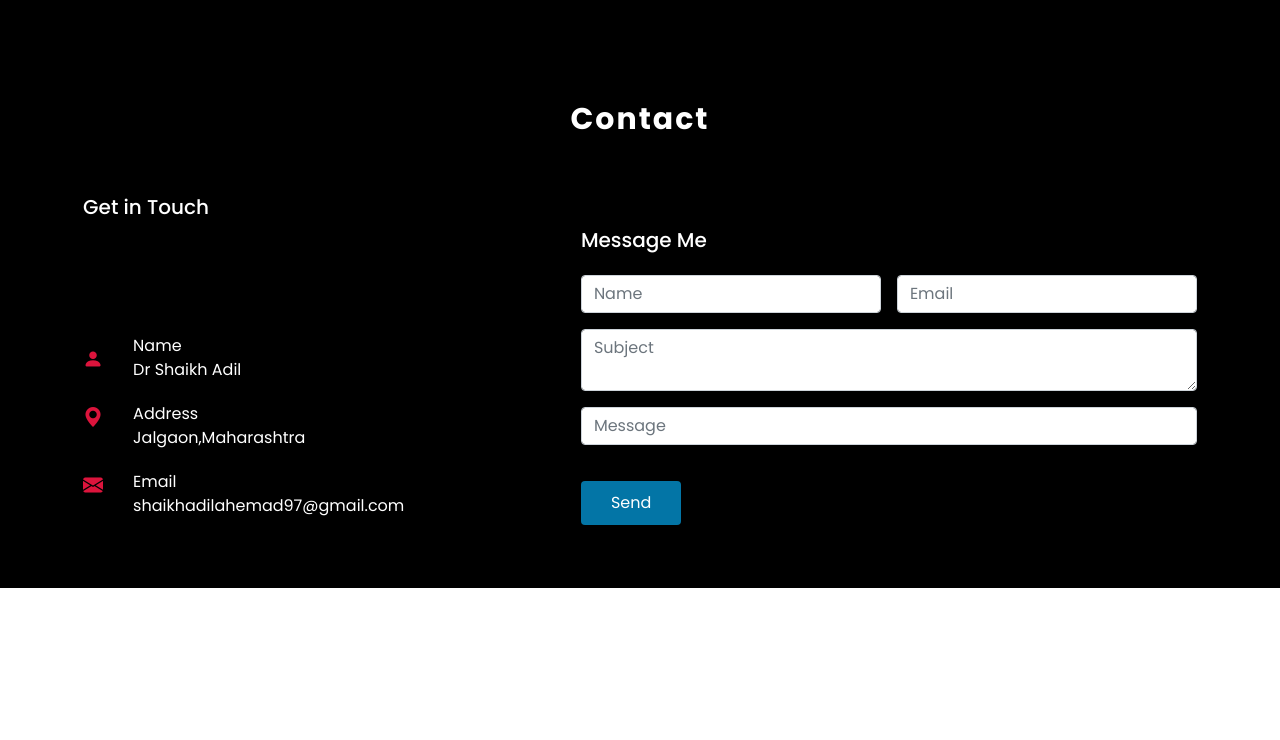
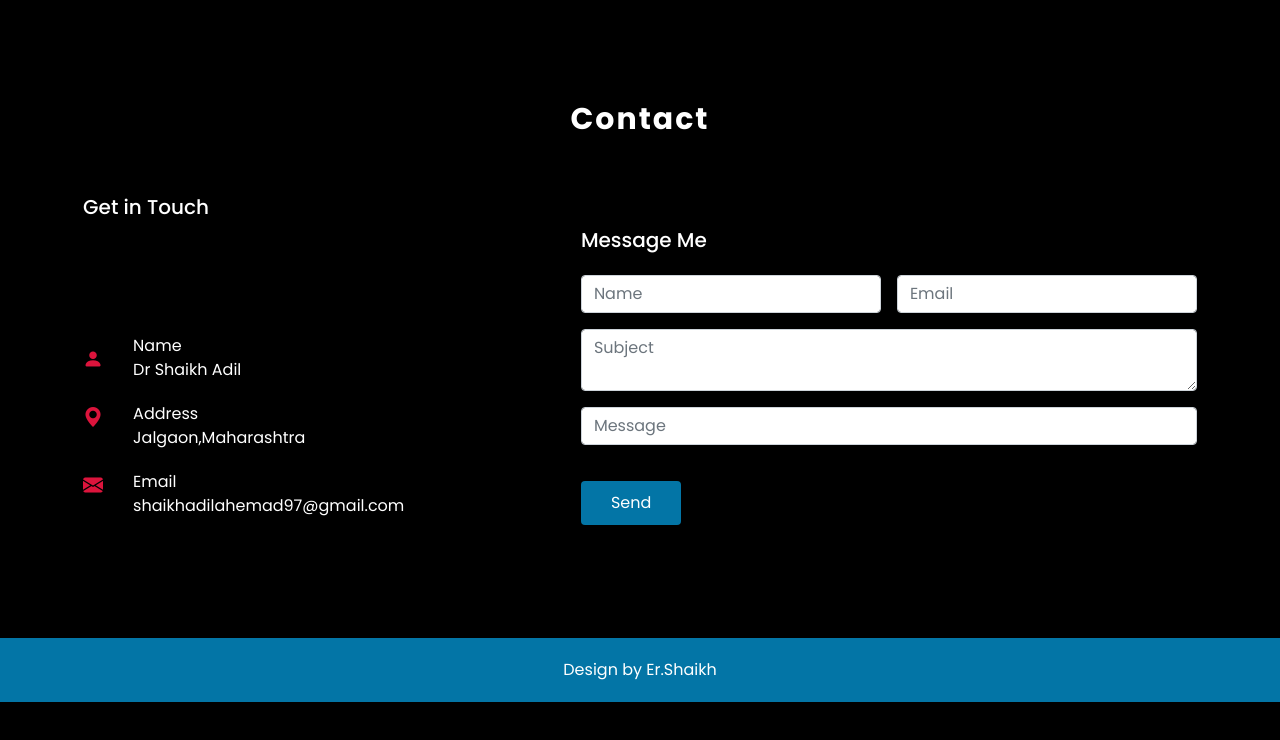
Before and after one commit to mrdrsk/portfolio, a plain HTML site: page index.html in a window 1280 px wide. Shown: the part 1997-2737 px from the top of the page. Before the commit the page ends 2585 px from the top, so only its background shows below. Drawn offline with nearby package versions, Linux system fonts and the light colour scheme; a script that the page names is missing.

Commit message:
Update index.html

```diff
--- a/index.html
+++ b/index.html
@@ -317,6 +317,10 @@
             </div>
           </form>
         </div>
+        <div style="background-color:    #0375a6
+        ; padding: 20px; width: 100%; margin-top: 100px;text-align: center;">
+            Design by Er.Shaikh
+        </div>
       </section>
 
       <!-- container ends -->
```
